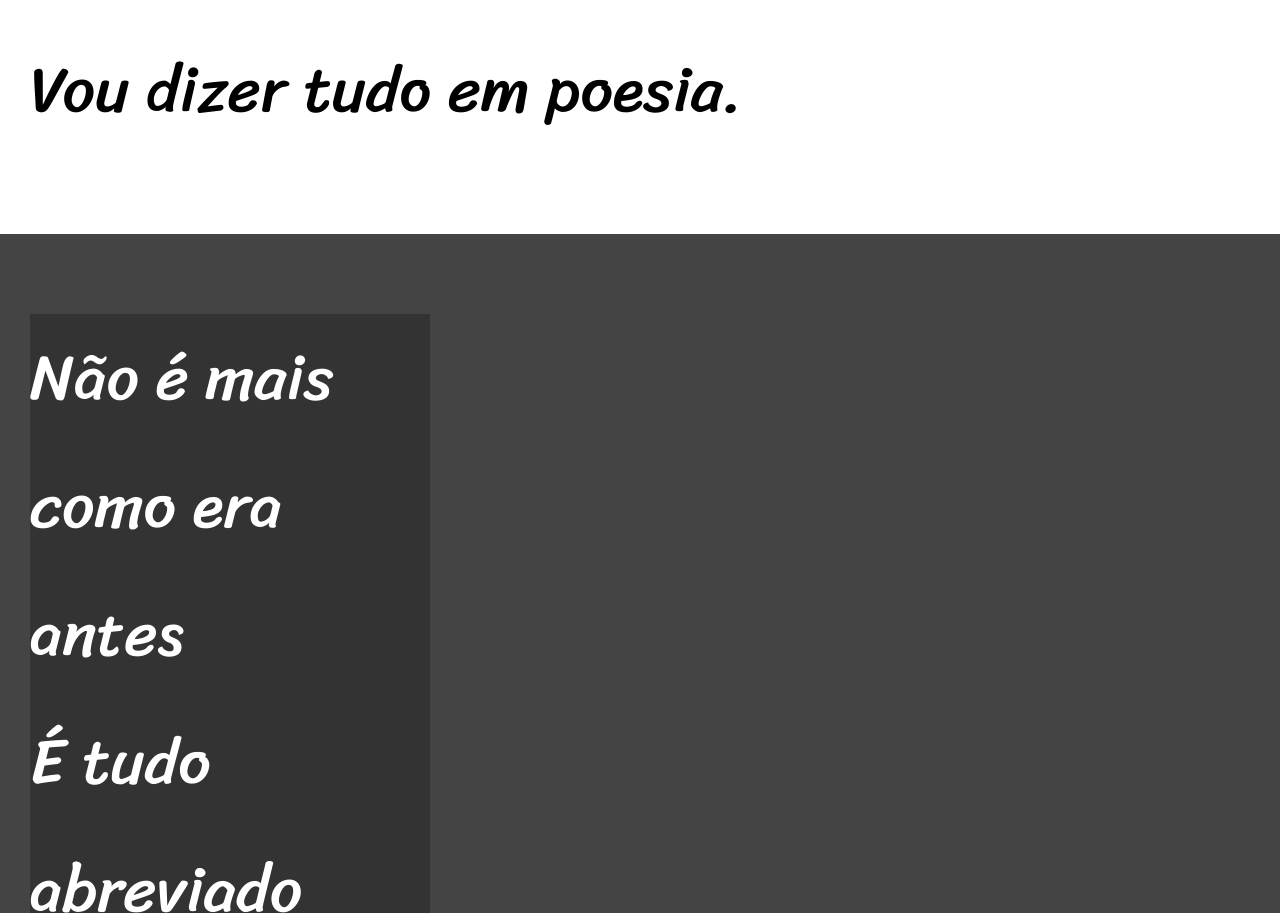
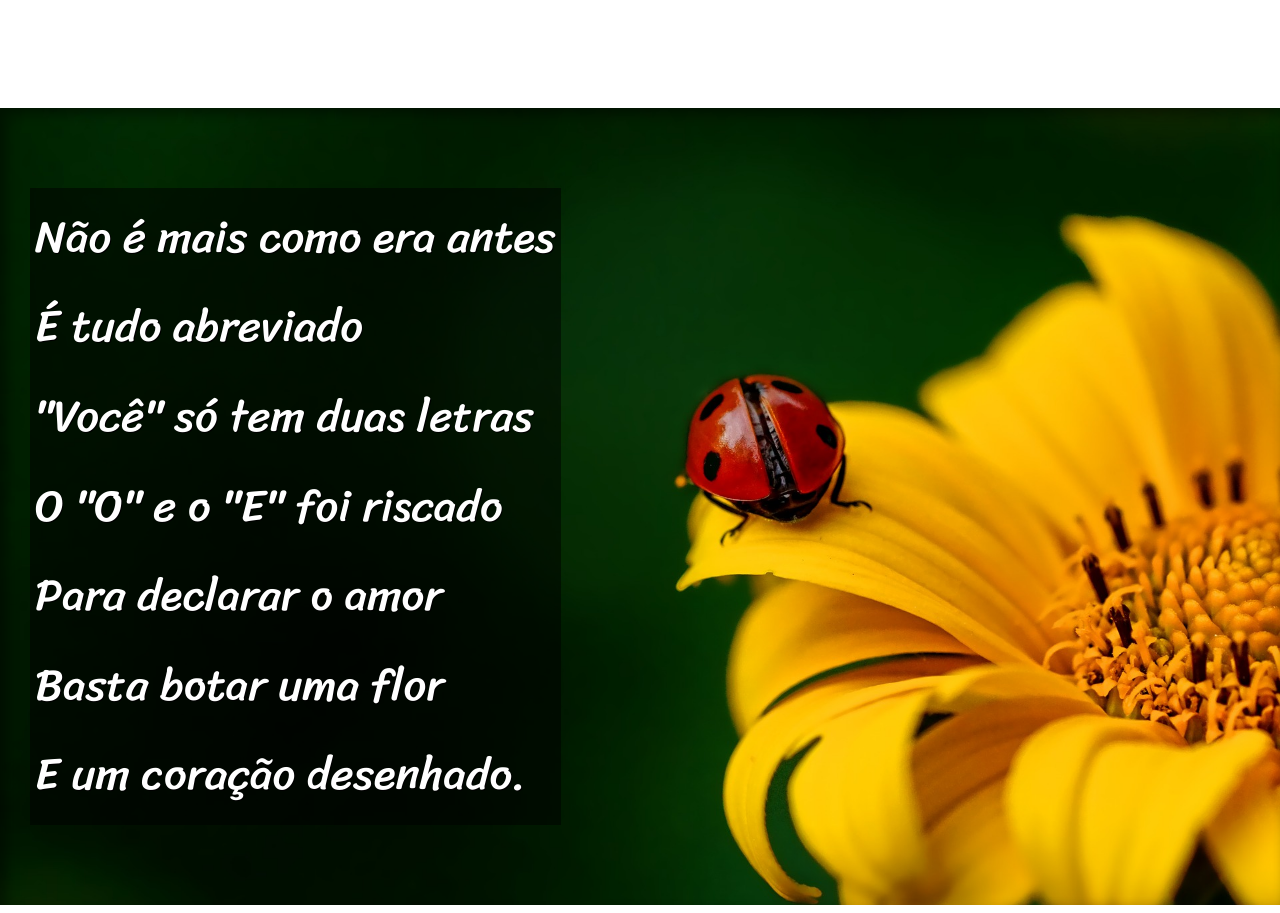
Before and after one commit to Luana-Brito-P/html-css, a plain HTML site: page desafios/d012/index.html in a window 1280 px wide. Shown: the part 1029-1942 px from the top of the page. Drawn offline with Linux system fonts and the light colour scheme.

Commit message:
Projeto cordel vf

```diff
--- a/desafios/d012/estilo/style.css
+++ b/desafios/d012/estilo/style.css
@@ -3,31 +3,33 @@
 
 @import url('https://fonts.googleapis.com/css2?family=Passion+One:wght@400;700;900&family=Pathway+Gothic+One&family=Sriracha&display=swap');
 
+:root{
+    --font-padrao: Verdana, Gene, Tahoma, sans-serif;
+    --font-destaque: "Passion One", sans-serif;
+    --font-cordel: "Sriracha", cursive;
+}
+
 *{
     margin: 0px;
     padding: 0px;
+    font-size: 1em;
 }
 
 html, body {
     min-height: 100vh;
     background-color: darkgray;
-}
-
-:root{
-    --font-padrao: Verdana, Gene, Tahoma, sans-serif;
-    --font-destaque: "Passion One", cursive;
-    --font-cordel: "Sriracha", cursive;
+    font-family: var(--font-padrao);
 }
 
 header{
-    font-family: var(--font-padrao);
     color:white;
     background-color: black;
     text-align: center;
 }
+
 header > h1 {
     font-family: var(--font-destaque);
-    font-size: 10vh;
+    font-size: 10vw;
     font-variant: small-caps;
     padding-top: 50px;
 }
@@ -52,8 +54,12 @@ section{
     padding-left: 30px;
     line-height: 2em;
     font-family: var(--font-cordel);
-    font-size: 8vh;
+    font-size: 3.5vw;
 
+}
+
+section > p {
+    padding-bottom: 2em;
 }
 section.normal {
     background-color: white;
@@ -63,11 +69,27 @@ section.normal {
 section.imagem {
     background-color: rgba(0, 0, 0, 0.597);
     color: white;
+    box-shadow: inset 6px 6px 13px 0px rgba(0, 0, 0, 0.449);
+    background-size: cover;
+    background-attachment: fixed;
 }
 
 section.imagem > p {
-    width: 400px;
-    background-color: rgba(0, 0, 0, 0.253);
+    display: inline-block;
+    padding: 5px;
+    text-shadow: 1px 1px 0px black;
+    background-color: rgba(0, 0, 0, 0.514);
+}
+
+section#img01 {
+    background-image: url('../imagens/background001.jpg');
+    background-position: right center;
+
+}
+
+section#img02 {
+    background-image: url('../imagens/background002.jpg');
+
 }
 footer {
     background-color: black;
--- a/desafios/d012/index.html
+++ b/desafios/d012/index.html
@@ -25,7 +25,7 @@
     </section>
 
     <!--Cordel com imagem-->
-    <section class="imagem">
+    <section class="imagem" id="img01">
         <p>
             Não é mais como era antes <br>
             É tudo abreviado <br>
@@ -61,7 +61,7 @@
     </section>
 
     <!--cordel com imagem-->
-    <section class="imagem">
+    <section class="imagem" id="img02">
         <p>
             Tenho saudade das cartas <br>
             Escritas com a própria mão <br>
```
